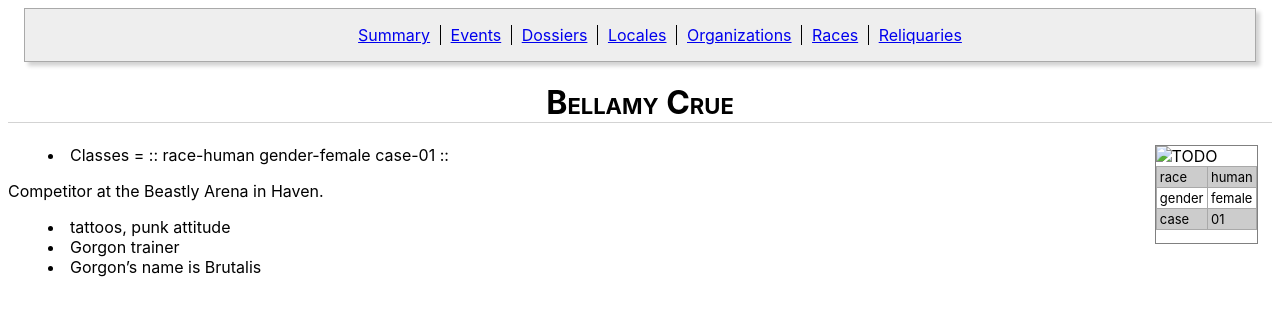
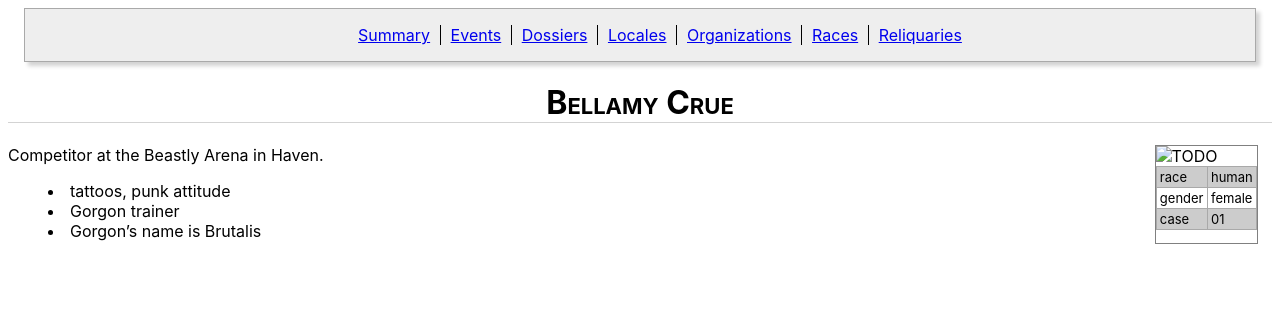
Before and after one commit to ctrueden/equilibrium, a Jekyll site: the page built from _pages/dossiers/bellamy-crue.md, in a window 1280 px wide. Shown: the top 316 px of the page. Built offline with Jekyll 4.4.1, drawn with Linux system fonts in a browser that asks for light colours.

Commit message:
Remove debugging code

```diff
--- a/_pages/dossiers/bellamy-crue.md
+++ b/_pages/dossiers/bellamy-crue.md
@@ -6,8 +6,6 @@ statbox:
   case: "01"
 ---
 
-* Classes = :: {% include statbox-classes p=page %} ::
-
 Competitor at the Beastly Arena in Haven.
 
 * tattoos, punk attitude
```
